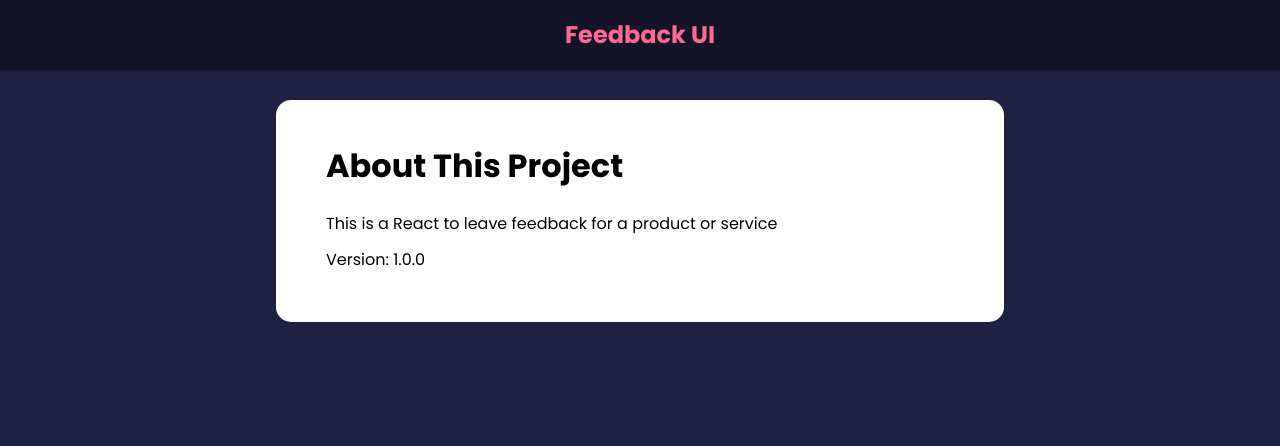
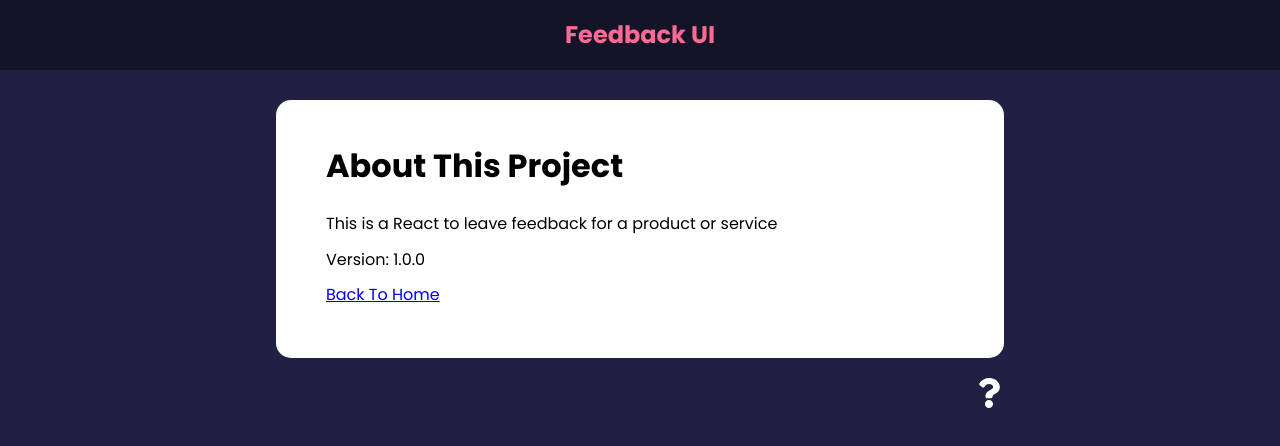
Before and after one commit to TomasGarciaDev/feedback-app, a React (Create React App) app: page /about in a window 1280 px wide. Shown: the top 446 px of the page. Built offline with nearby package versions, Linux system fonts and the light colour scheme.

Commit message:
Creating Links (v5 & v6)

```diff
--- a/src/App.js
+++ b/src/App.js
@@ -7,6 +7,7 @@
 import FeedbackStats from "./components/FeedbackStats";
 import FeedbackForm from "./components/FeedbackForm";
 import AboutPage from "./pages/AboutPage";
+import AboutIconLink from "./components/AboutIconLink";
 
 function App() {
   const [feedback, setFeedback] = useState(FeedbackData);
@@ -44,6 +45,7 @@
 
           <Route path="/about" element={<AboutPage />} />
         </Routes>
+        <AboutIconLink />
       </div>
     </Router>
   );
--- /dev/null
+++ b/src/components/AboutIconLink.jsx
@@ -0,0 +1,14 @@
+import { FaQuestion } from "react-icons/fa";
+import { Link } from "react-router-dom";
+
+function AboutIconLink() {
+  return (
+    <div className="about-link">
+      <Link to="/about">
+        <FaQuestion size={30} />
+      </Link>
+    </div>
+  );
+}
+
+export default AboutIconLink;
--- a/src/pages/AboutPage.jsx
+++ b/src/pages/AboutPage.jsx
@@ -1,4 +1,5 @@
 import Card from "../components/shared/Card";
+import { Link } from "react-router-dom";
 
 function AboutPage() {
   return (
@@ -8,7 +9,9 @@
         <p>This is a React to leave feedback for a product or service</p>
         <p>Version: 1.0.0</p>
 
-        <p></p>
+        <p>
+          <Link to="/">Back To Home</Link>
+        </p>
       </div>
     </Card>
   );
```
